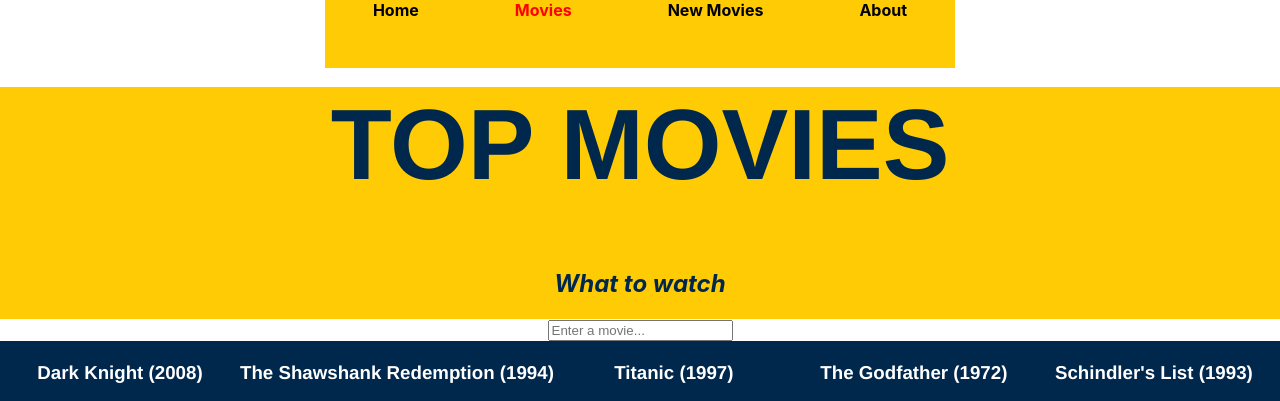
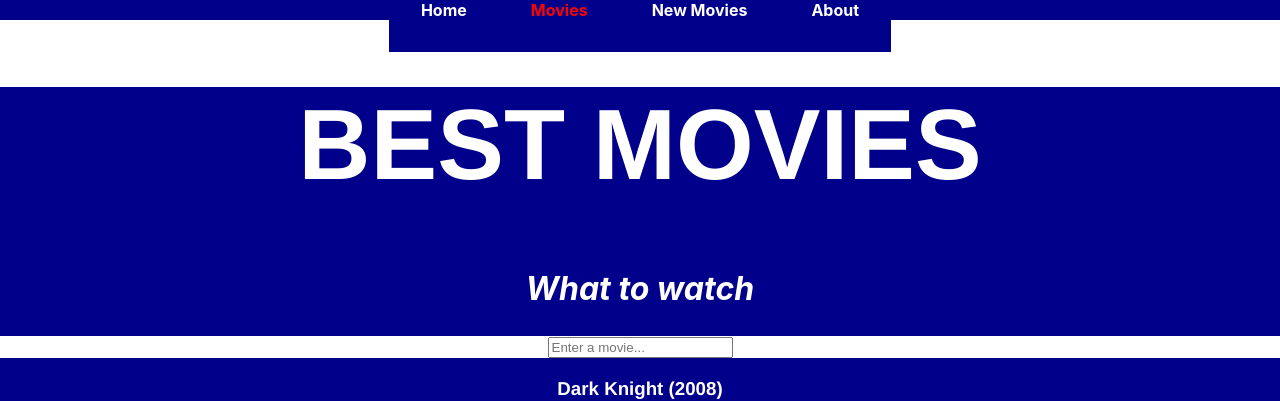
Before and after one commit to 1Bibliophile/best-movies, a React (Create React App) app: page /movies in a window 1280 px wide. Shown: the top 401 px of the page. Built offline with nearby package versions, Linux system fonts and the light colour scheme; data requests are answered from the project's data file.

Commit message:
Updates Background color

```diff
--- a/src/components/App.css
+++ b/src/components/App.css
@@ -1,12 +1,12 @@
 .App {
     text-align: center;
 }
-document {
-    background-color: black;
+.nav {
+    background-color: darkblue;
 }
 #header {
-    background-color: #FFCB05;
-    color: #00274C;
+    background-color: darkblue;
+    color: white;
     padding-bottom: 1px;
 }
 #big-title {
@@ -17,6 +17,7 @@ document {
 }
 #small-title {
     font-style: italic;
+    font-size: xx-large;
 }
 
 .movie-card img {
@@ -36,10 +37,10 @@ document {
 
 #movies-list {
     padding-top: 2px;
-    background-color: #00274C;
+    background-color: darkblue;
     color: white;
-    display: flex;
-    flex-wrap: wrap;
+    /*display: flex;*/
+    /*flex-wrap: wrap;*/
 }
 
 #name-date {
--- a/src/components/App.js
+++ b/src/components/App.js
@@ -15,7 +15,7 @@ function App() {
         <div className="App">
             <Router>
                 <Navbar />
-                <Header bigTitle="TOP MOVIES"
+                <Header bigTitle="BEST MOVIES"
                         smallTitle="What to watch"/>
 
 
--- a/src/components/movies/MoviesFilter.js
+++ b/src/components/movies/MoviesFilter.js
@@ -9,7 +9,7 @@ export const MoviesFilter = ({handleSearch}) => {
     }
 
     return (
-        <div>
+        <div className="filter">
             <input type="text" placeholder="Enter a movie..."
              value={search} onChange={handleChange}/>
         </div>
--- a/src/components/navigation/Navbar.js
+++ b/src/components/navigation/Navbar.js
@@ -2,18 +2,18 @@ import { NavLink } from "react-router-dom"
 
 const style = {
     width: "70%",
-    margin: "5% 0 1%",
-    padding: "3em",
+    //margin: "5% 0 1%",
+    padding: "2em",
     textDecoration: "none",
-    color: "black",
-    backgroundColor: "rgb(255, 203, 5)",
+    color: "white",
+    backgroundColor: "darkblue",
     fontWeight: "bold",
     verticalAlign: "center"
 }
 
 export const Navbar = () =>  {
     return (
-        <div>
+        <div className="nav">
             <NavLink
                 activeStyle={{
                     fontWeight: "bolder",
```
Also changed, not shown: db.json (+8 -0 lines).
